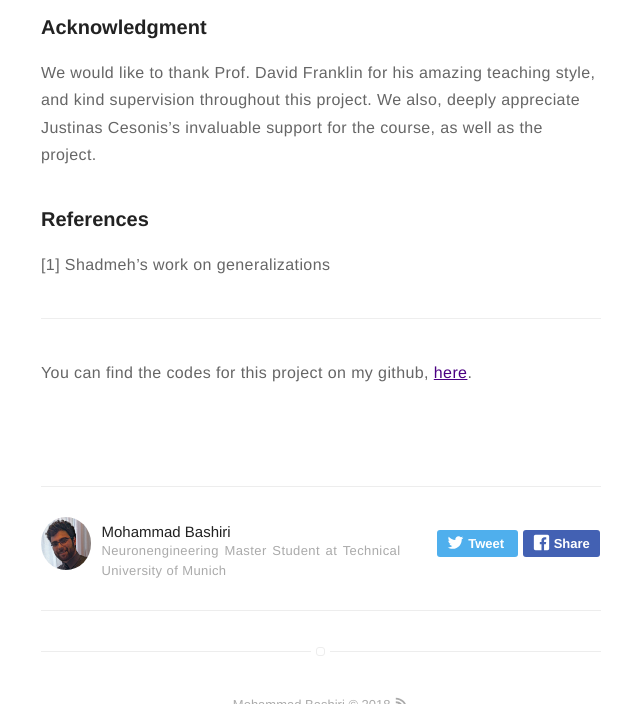
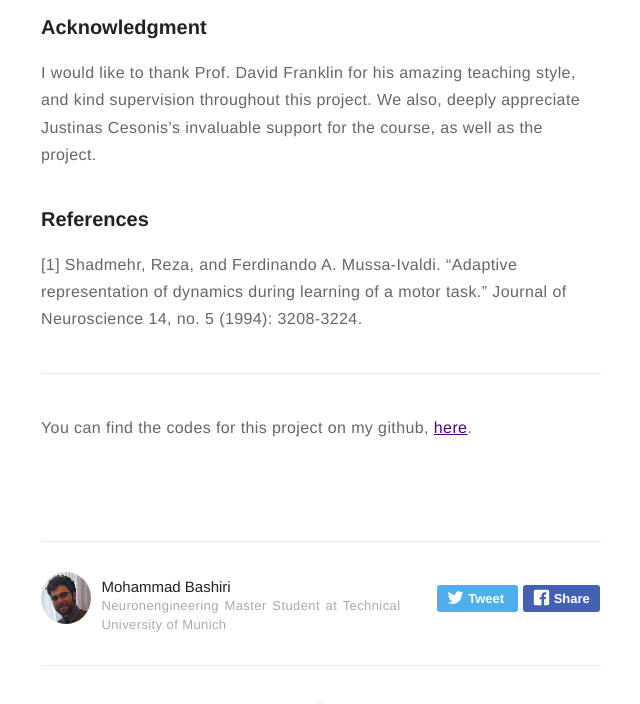
Before and after one commit to mohammadbashiri/mohammadbashiri.github.io-old, a Jekyll site: the page built from _posts/2018-08-30-bayesian-moto-adaptation-project.markdown, in a window 1280 px wide and 900 px high, scrolled down 6592 px, cut to the strip 196-900 px from the top of the window. Shown: the whole strip, without its empty margins (319-959 px from the left). Built offline with Jekyll 4.4.1, drawn with Linux system fonts in a browser that asks for light colours.

Commit message:
added reference

```diff
--- a/_posts/2018-08-30-bayesian-moto-adaptation-project.markdown
+++ b/_posts/2018-08-30-bayesian-moto-adaptation-project.markdown
@@ -142,12 +142,13 @@ Below is a short illustration of simulation with generalization.
 
 ### Acknowledgment
 
-We would like to thank Prof. David Franklin for his amazing teaching style, and
+I would like to thank Prof. David Franklin for his amazing teaching style, and
 kind supervision throughout this project. We also, deeply appreciate Justinas Cesonis's
 invaluable support for the course, as well as the project.
 
 ### References
-[1] Shadmeh's work on generalizations
+[1] Shadmehr, Reza, and Ferdinando A. Mussa-Ivaldi. "Adaptive representation of dynamics during learning of a motor task." Journal of Neuroscience 14, no. 5 (1994): 3208-3224.
+
 
 ---
 
```
